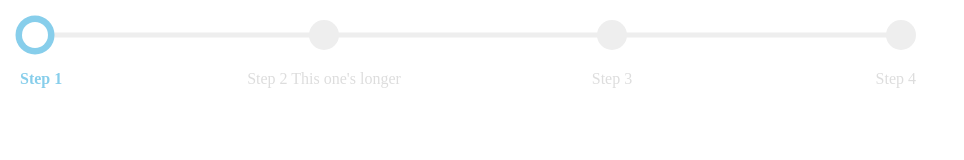
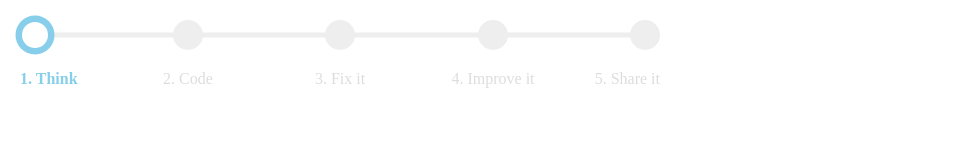
Before and after one commit to ricardo-marques-old/StepsDirective, a website: page index.html in a window 1280 px wide. Shown: the whole page, without its empty margins (0-964 px from the left). Drawn offline with nearby package versions, Linux system fonts and the light colour scheme.

Commit message:
almost done

```diff
--- a/app/js.js
+++ b/app/js.js
@@ -3,20 +3,14 @@
     'use strict'
 
     angular.module('app', [])
-    .controller('myController',['$scope',function($scope){
-        this.activeStep = 1;
-        this.updateStep = function(newStep){
-            this.activeStep = newStep;
-        }
-    }])
-    .directive('mySteps',function($timeout){
+    .directive('steps',function($timeout){
         return{
             restrict: 'E',
             link: function(scope,elem,attrs){
 
             //CONFIG -------------------------------
 
-            var minimumPaddingBetweenSteps = 0,     // ensures that labels will be at least X pixels apart
+            var minimumPaddingBetweenSteps = 40,     // ensures that labels will be at least X pixels apart
                 circleDiameter = 30,                //
                 circleBorderRadius = "50%",         // Leave at 50 for circle, 0 for square; feel free to also use px, just keep it in a string
                 barHeight = 5,                      // Make sure to not set it to be bigger than the circle diameter, I recommend at max circleDiameter/2
@@ -35,22 +29,24 @@
                 $barFill,
                 parentWidth,
                 width,
+                widdest,
                 numberOfSteps = $steps.length,
-                template = '<div class="circle"></div>',
+                template = '<div class="steps-circle"></div>',
                 currentStep = attrs.activeStep,
                 collapsedMode = false,
                 sequential,
-                clickable;
+                clickable,
+                noCollapse;
 
 
                 //check attributes
                 if(attrs.bar!==undefined){
                     var bar=true;
-                    $mySteps.prepend('<div class="bar"></div>');
-                    $bar=$('.bar');
+                    $mySteps.prepend('<div class="steps-bar"></div>');
+                    $bar=$('.steps-bar');
                     console.log($bar);
-                    $bar[0].innerHTML='<div class="bar-fill"></div>';
-                    $barFill=$('.bar-fill');
+                    $bar[0].innerHTML='<div class="steps-bar-fill"></div>';
+                    $barFill=$('.steps-bar-fill');
                 }
                 else{
                     var bar=false;
@@ -60,23 +56,23 @@
 
                 attrs.clickable!==undefined ? clickable = true : clickable = false;
 
-
+                attrs.noCollapse!==undefined ? noCollapse = true : noCollapse = false;
+                //end attribute check
 
 
 
                 //when the active-step attribute is updated this adds the class active to the step with index of updatedStep
             var updateStep = function(updatedStep){
                     $timeout(function(){
-                        var $circles=$('.circle');
                         if(updatedStep >= 0 && updatedStep <= numberOfSteps){ //make sure it's a valid step number
                             $steps.removeClass('active').eq(updatedStep-1).addClass('active');
                             if(sequential){
                                 $circle.each(function(index){
                                     if(index<=updatedStep-1){
-                                        $(this)[0].className="circle active";
+                                        $(this)[0].className="steps-circle active";
                                     }
                                     else{
-                                        $(this)[0].className="circle";
+                                        $(this)[0].className="steps-circle";
                                     }
                                 })
                             }
@@ -96,10 +92,10 @@
                     })
                 },
                 createCircles = function(){
-                    $mySteps.prepend('<div class="circles"></div>');
-                    $circles=$('.circles')[0];
+                    $mySteps.prepend('<div class="steps-circles"></div>');
+                    $circles=$('.steps-circles')[0];
                     $circles.innerHTML=template.repeat(numberOfSteps);
-                    $circle=$('.circle');
+                    $circle=$('.steps-circle');
                     $circle.each(function(){
                         $(this)[0].style.height = $(this)[0].style.width = circleDiameter+"px";
                         $(this)[0].style.borderRadius = circleBorderRadius;
@@ -110,15 +106,14 @@
                 // collapses every step except the nth one
                 collapseOtherSteps = function(nth){
                     $steps.each(function(index){
-                        if(index !== nth){
+
                             $(this).addClass('collapsed');
-                        }
-                        else( $(this).removeClass('collapsed') )
+
                       })
                 },
                 //gets the widdest step (used in render to check if we need to collapse)
                 getWiddestStep = function(){
-                    var widdest=0;
+                    widdest=0;
                     $steps.each(function(){
                         if($(this)[0].offsetWidth>= widdest){
                             widdest=$(this)[0].offsetWidth;
@@ -127,7 +122,8 @@
                     return widdest;
                 },
                 //positions the step labels relatively to the circles, ensuring perfect alignment
-                setStepsPosition = function(){
+                setStepsPosition = function(collapsedMode){
+                    if(collapsedMode===false){
                         $steps.each(function(index){
                             $(this)[0].style.position = "absolute";
                             if(index !== 0 && index!==numberOfSteps-1){
@@ -135,9 +131,19 @@
                                 $(this)[0].style.transform = "translate(-50%,0)";
                             }
                             else if(index===numberOfSteps-1){
-                            $(this)[0].style.right = "0px";
+                                $(this)[0].style.left = "100%";
+                                $(this)[0].style.transform = "translate(-100%,0)";
                             }
                         })
+                    }
+                    else{
+                        $steps.each(function(index){
+                            $(this)[0].style.position = "absolute";
+                            if(($(this[0]).offsetWidth/2) > (parentWidth-($circle[index].offsetLeft+(circleDiameter/2)))){
+                                $(this)[0].style.left=0;
+                            }
+                        })
+                    }
                 },
                 // if the widdest step is widder than the width of the container/(numberofsteps-1) then it goes into collapsed mode
                 // else it makes every step the width of the widdest (this ensures that there is correct spacing between circles)
@@ -147,20 +153,20 @@
                         parentWidth=$parent.offsetWidth;
                         width=getWiddestStep();
                         console.log(width);
-                        //Next if makes sure that there's enough room to equally space the circles and labels
+                        //Next it makes sure that there's enough room to equally space the circles and labels
                         //also adds the minimum padding
                         console.log(parentWidth);
-                        if( ((width*numberOfSteps)+((minimumPaddingBetweenSteps*(numberOfSteps-1)))) <= parentWidth) {
+                        if( (((width*numberOfSteps)+((minimumPaddingBetweenSteps*(numberOfSteps-1)))) <= parentWidth) || noCollapse) {
                             //UNCOLLAPSED VIEW
                             //every step except for the first and last gets a left coordinate equal to it's circle+(half of circle) and translatde to left -50%
+                            console.log('Full size');
                             collapsedMode=false;
-                            console.log('Full size');
                             setStepsPosition(collapsedMode);
                         }
                         else {
                             //COLLAPSED VIEW
+                            console.log('Collapsed');
                             collapsedMode=true;
-                            console.log('Collapsed');
                             collapseOtherSteps(currentStep-1);
                             setStepsPosition(collapsedMode);
                         }
@@ -192,6 +198,7 @@
                     };
                 });
 
+                //if the clickable attribute is present
                 if(clickable){
                     $circle.each(function(index){
                         $(this)[0].style.cursor="pointer";
--- a/index.html
+++ b/index.html
@@ -10,11 +10,11 @@
 		}
 		.container{
 			position:relative;
-			width:70%;
+			width:50%;
 			padding:20px;
 		}
 
-		my-steps{
+		steps{
 			position:relative;
 		}
 
@@ -32,19 +32,23 @@
 			white-space: nowrap;
 		}
 
-		.circles{
+		step.collapsed span{
+			white-space:pre-wrap;
+		}
+
+		.steps-circles{
 			display:flex;
 			justify-content:space-between;
 			position:relative;
 		}
 
-		.circle{
+		.steps-circle{
 			background:#EEE;
 			z-index:2;
 			position:relative;
 		}
 
-		.circle.active:before{
+		.steps-circle.active:before{
 			content:'';
 			position:absolute;
 			top:5px;
@@ -56,19 +60,22 @@
 			background:white;
 		}
 
-		.circle.active{
+		.steps-circle.active{
 			background:skyblue;
 			transition:all 300ms cubic-bezier(0.43,-0.37, 0.32, 1.6);
 			transform:scale(1.3);
 		}
 
-		.collapsed span{
-
+		.collapsed{
+			position:absolute;
+			left:0;
+			top:0;
+			opacity:0;
 		}
 
 
-		.collapsed{
-
+		.collapsed.active{
+			opacity:1;
 		}
 
 		.shortcuts{
@@ -76,27 +83,28 @@
 			padding-top:500px;
 		}
 
-		.bar{
+		.steps-bar{
 			background:#EEE;
 			z-index:1;
 		}
 
-		.bar-fill{
+		.steps-bar-fill{
 			transition:all 200ms ease-in-out;
 		}
 	</style>
 
 </head>
-<body ng-controller="myController as ctrl">
+<body>
 	<div class="container">
-		<my-steps active-step="{{ ctrl.activeStep }}" sequential bar clickable>
+		<steps active-step="1" sequential bar clickable>
 			<div>
-				<step><span>Step 1</span></step>
-				<step><span>Step 2 This one's longer</span></step>
-				<step><span>Step 3</span></step>
-				<step><span>Step 4</span></step>
+				<step><span>1. Think</span></step>
+				<step><span>2. Code</span></step>
+				<step><span>3. Fix it</span></step>
+				<step><span>4. Improve it</span></step>
+				<step><span>5. Share it</span></step>
 			</div>
-		</my-steps>
+		</steps>
 	</div>
 
 	<script src="bower_components/jquery/dist/jquery.js"></script>
```
Also changed, not shown: Directions.txt (+4 -3 lines), 1 other file. Lines whose indentation alone changed are shown as unchanged.
